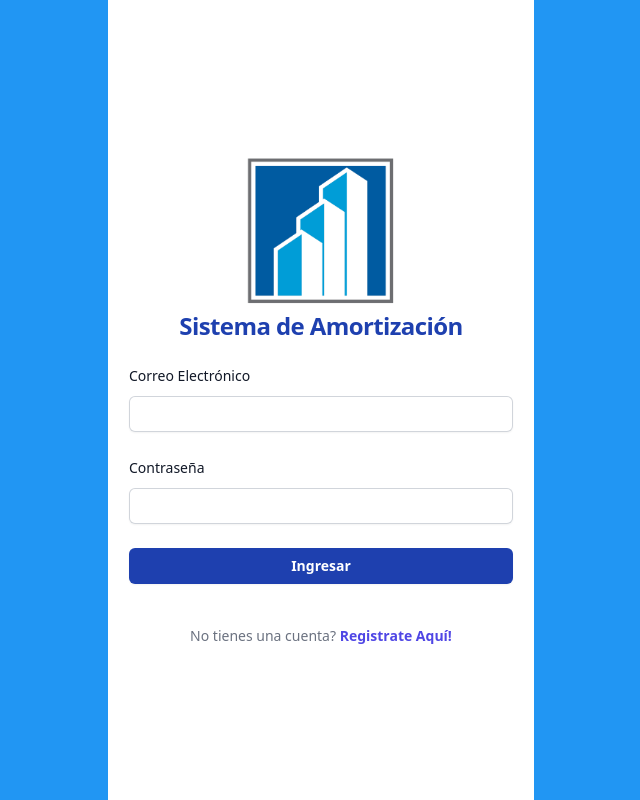
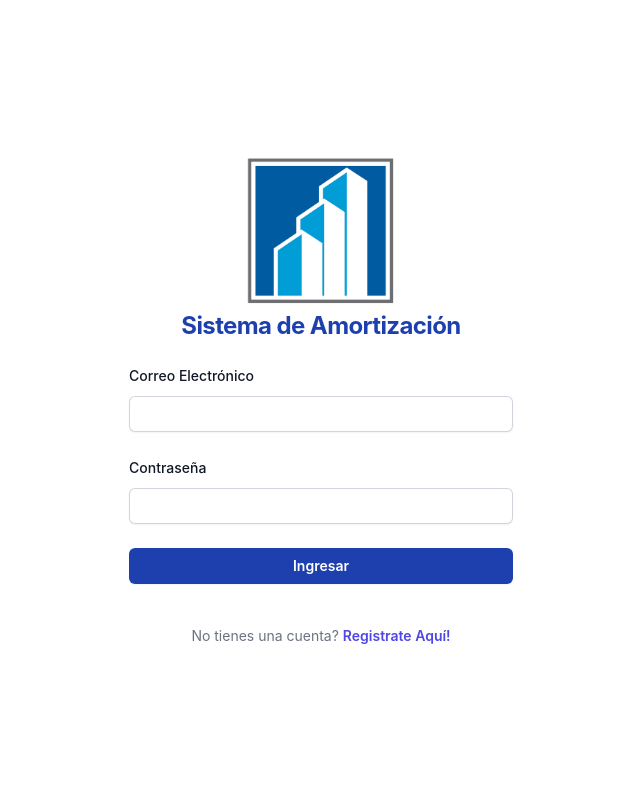
Before and after one commit to Puetate/simulator-amortization-app, a React (Vite) app: page /login in a window 1280 px wide. Shown: the whole page, without its empty margins (319-959 px from the left). Built offline with nearby package versions, Linux system fonts and the light colour scheme.

Commit message:
feat; import tailwind and mantine styles

```diff
--- a/src/App.tsx
+++ b/src/App.tsx
@@ -1,5 +1,6 @@
 import { MantineProvider } from "@mantine/core";
-import { BrowserRouter, Route, Routes, Navigate } from "react-router-dom";
+import "@mantine/core/styles.css";
+import { BrowserRouter, Navigate, Route, Routes } from "react-router-dom";
 import { PublicRoutes } from "./models/routes";
 import Login from "./pages/Login/Login";
 import Register from "./pages/Register/Register";
--- a/src/index.css
+++ b/src/index.css
@@ -1,11 +1,14 @@
-@tailwind base;
+@layer tailwind {
+  @tailwind base;
+}
+
 @tailwind components;
 @tailwind utilities;
 
-body,
+/* body,
 html,
 #root {
-    height: 100%;
-    padding: 0;
-    background-color: #2196f3;
-}
+  height: 100%;
+  padding: 0;
+  background-color: #2196f3;
+} */
```
Lines whose indentation alone changed are shown as unchanged.
